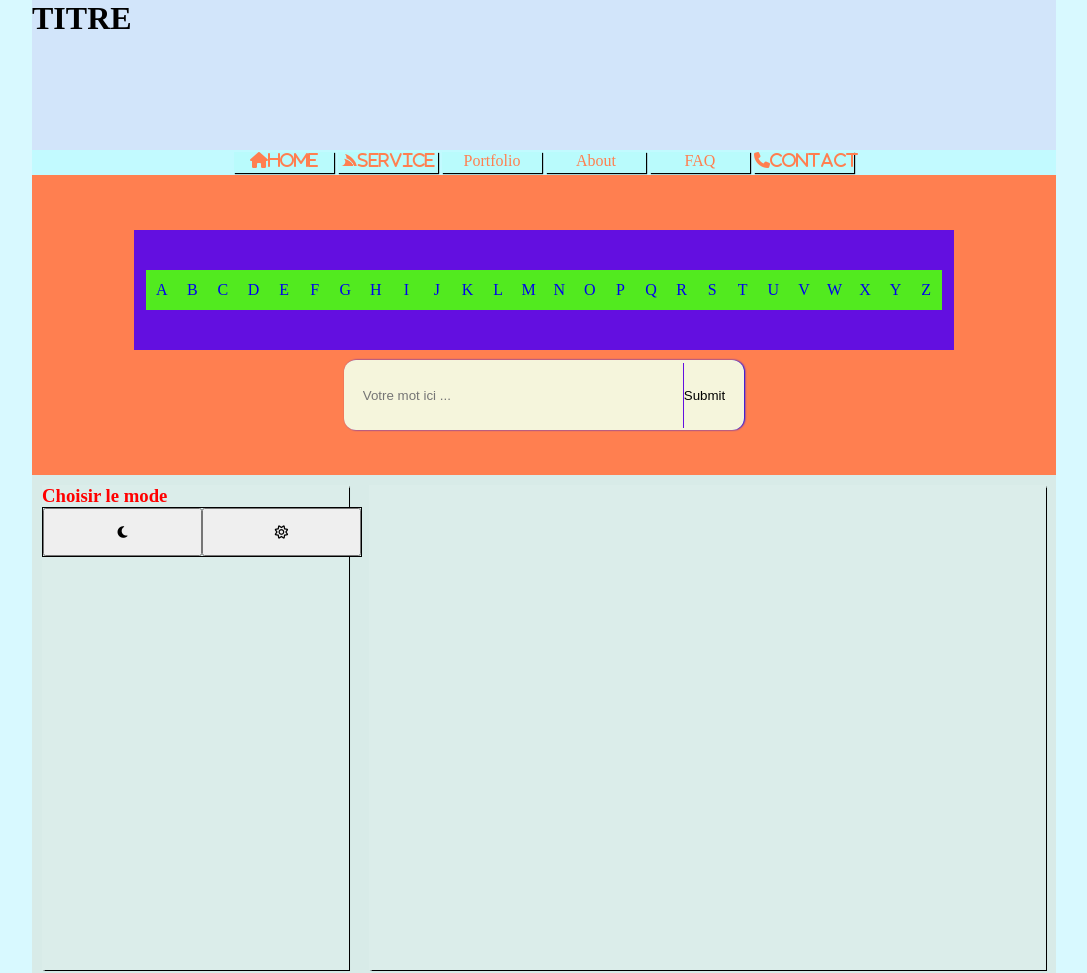
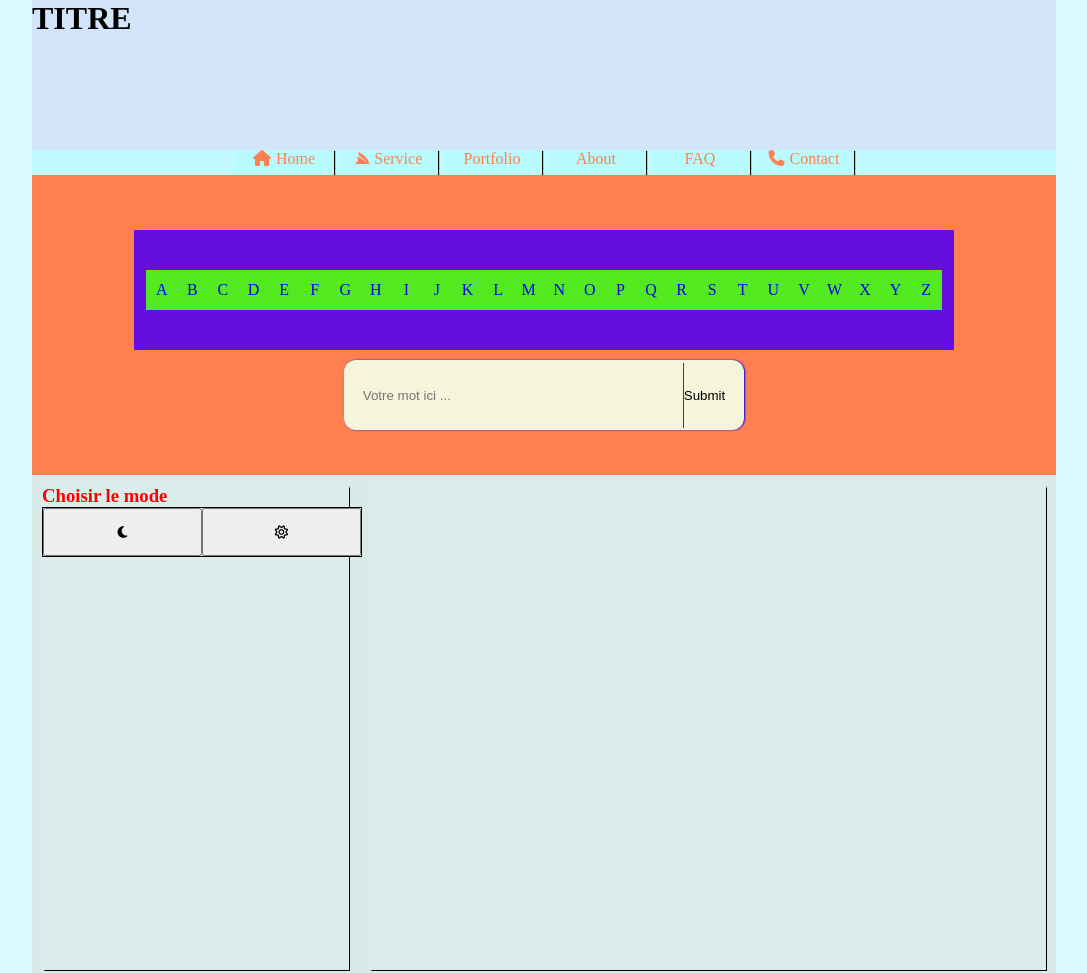
Before and after one commit to LightAurore/alphaDarkLight, a plain HTML site: page index.html in a window 1280 px wide. Shown: the top 973 px of the page, without its empty margins (96-1183 px from the left). Drawn offline with Linux system fonts and the light colour scheme.

Commit message:
hover du menu-nav et alpha-nav

```diff
--- a/index.html
+++ b/index.html
@@ -15,12 +15,12 @@
 
             </header>
             <nav class="nav-menu">
-                <a href="#"><i class="fa-solid fa-house">Home</i></a>
-                <a href="#"><i class="fa-brands fa-servicestack">Service</i></a>
+                <a href="#"><i class="fa-solid fa-house"></i>Home</a>
+                <a href="#"><i class="fa-brands fa-servicestack"></i>Service</a>
                 <a href="#">Portfolio</a>
                 <a href="#">About</a>
                 <a href="#">FAQ</a>
-                <a href="#"><i class="fa-solid fa-phone">Contact</i></a>
+                <a href="#"><i class="fa-solid fa-phone"></i>Contact</a>
             </nav>
 		   <!-- Alpha navigation -->
             <nav class="nav-alpha">
--- a/modeStyle.css
+++ b/modeStyle.css
@@ -51,7 +51,7 @@ header{
     text-decoration: none;
     text-align: center;
     width: 100px;
-    height: 21px;
+    height: 25px;
     margin: 2px;
 
     background-color: rgba(110, 247, 226, 0.1);
@@ -59,6 +59,14 @@ header{
 
     color: coral;
 }
+.nav-menu a:hover{
+	color: rgba(110,247,226,1);
+	background-color:  coral;
+}
+.nav-menu a i{
+	margin-right: 5px;
+}
+
 
 
 /*                MAIN      */
```
Also changed, not shown: alphaStyle.css (line endings or trailing spaces).
